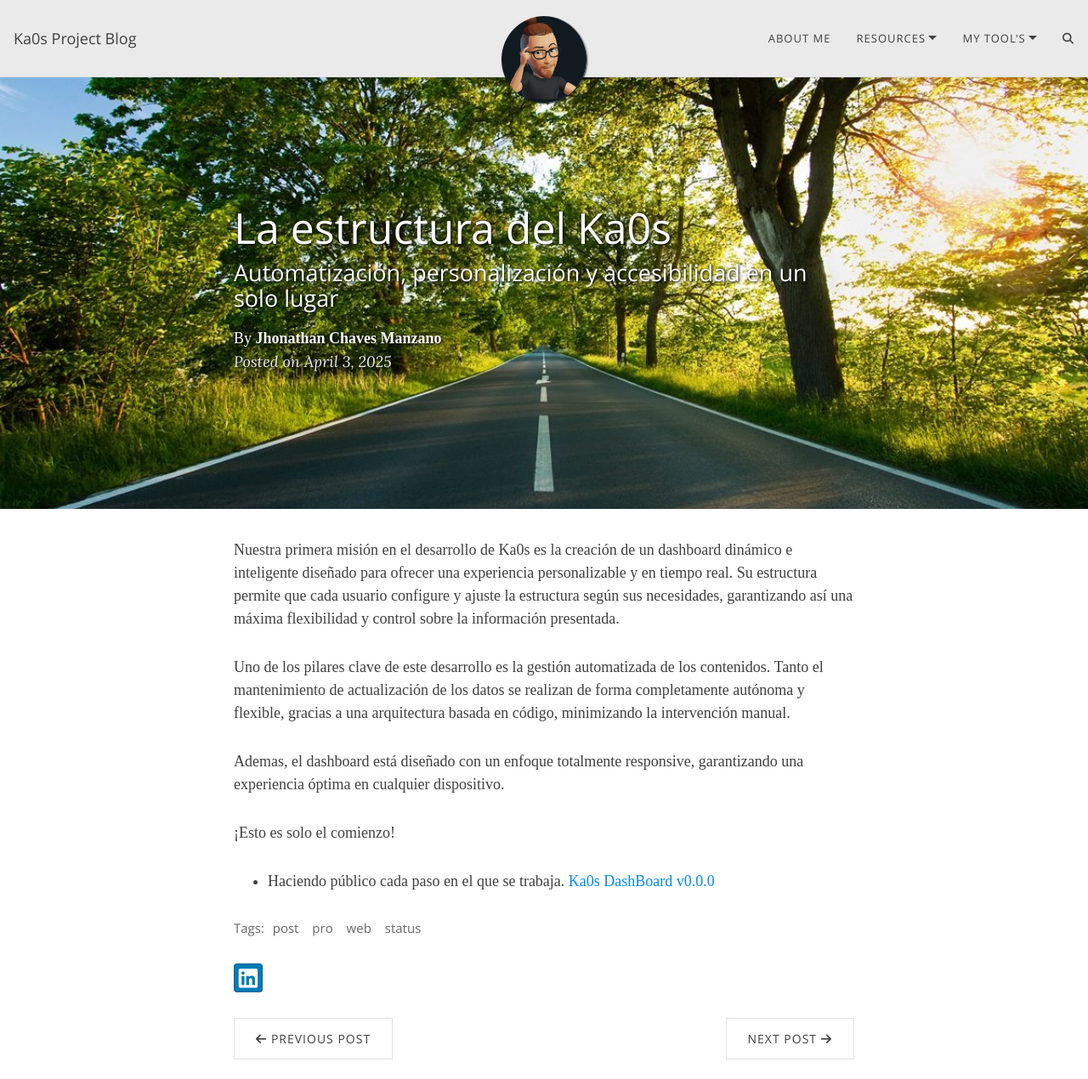
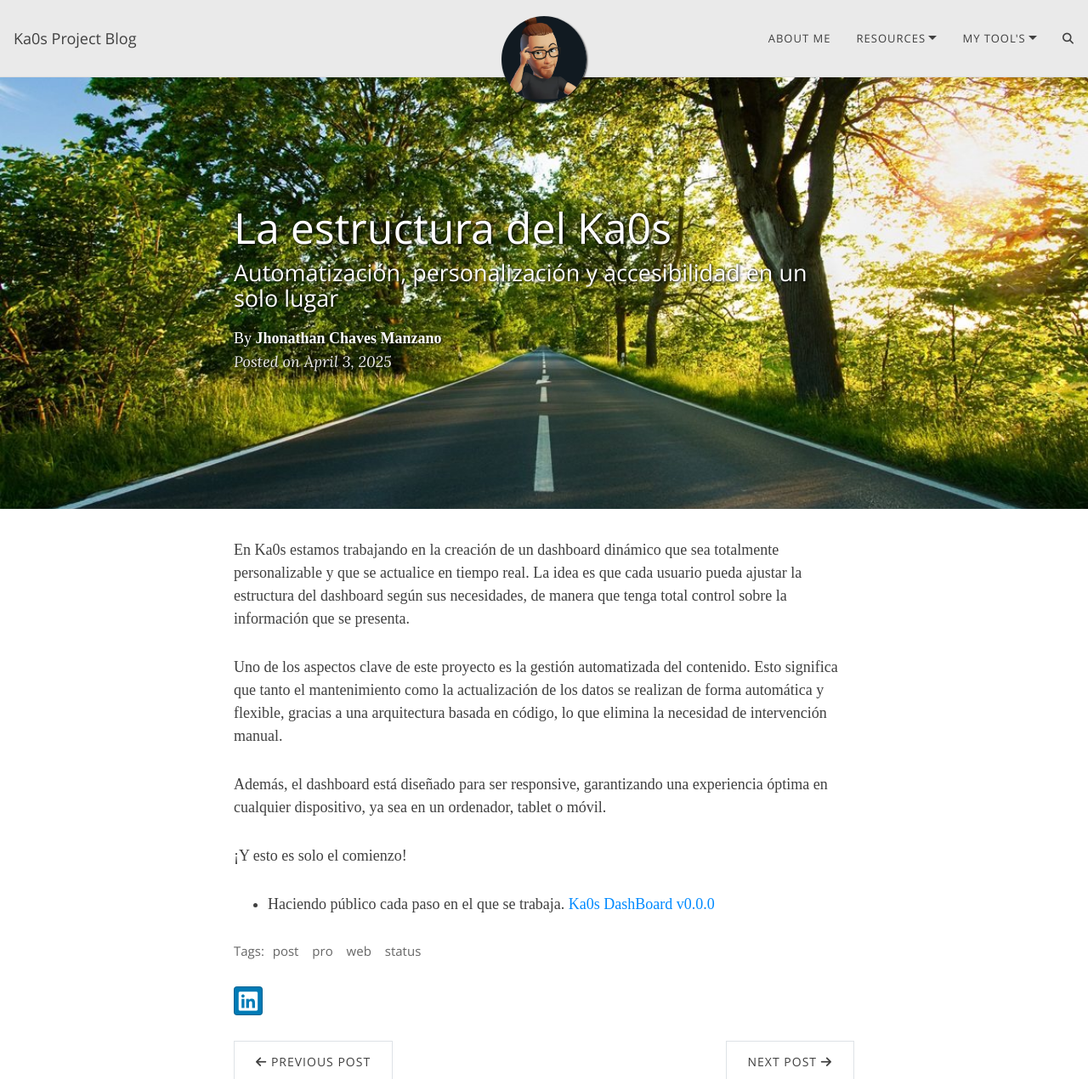
Before and after one commit to Ka0s-Klaus/ka0s.github.io, a Jekyll site: the page built from _posts/2025-04-03-la-estructura-del-Ka0s.md, in a window 1280 px wide and 1374 px high, cut to the strip 0-1270 px from the top of the window. Shown: the whole strip at 85% size. Built offline with Jekyll 4.4.1, drawn with Linux system fonts in a browser that asks for light colours; comment, search, counter and statistics services are not loaded.

Commit message:
Update 2025-04-03-la-estructura-del-Ka0s.md

```diff
--- a/_posts/2025-04-03-la-estructura-del-Ka0s.md
+++ b/_posts/2025-04-03-la-estructura-del-Ka0s.md
@@ -9,13 +9,13 @@ tags: [post, pro, web, status]
 author: Jhonathan Chaves Manzano
 ---
 
-Nuestra primera misión en el desarrollo de Ka0s es la creación de un dashboard dinámico e inteligente diseñado para ofrecer una experiencia personalizable y en tiempo real. Su estructura permite que cada usuario configure y ajuste la estructura según sus necesidades, garantizando así una máxima flexibilidad y control sobre la información presentada.
+En Ka0s estamos trabajando en la creación de un dashboard dinámico que sea totalmente personalizable y que se actualice en tiempo real. La idea es que cada usuario pueda ajustar la estructura del dashboard según sus necesidades, de manera que tenga total control sobre la información que se presenta.
 
-Uno de los pilares clave de este desarrollo es la gestión automatizada de los contenidos. Tanto el mantenimiento de actualización de los datos se realizan de forma completamente autónoma y flexible, gracias a una arquitectura basada en código, minimizando la intervención manual.
+Uno de los aspectos clave de este proyecto es la gestión automatizada del contenido. Esto significa que tanto el mantenimiento como la actualización de los datos se realizan de forma automática y flexible, gracias a una arquitectura basada en código, lo que elimina la necesidad de intervención manual.
 
-Ademas, el dashboard está diseñado con un enfoque totalmente responsive, garantizando una experiencia óptima en cualquier dispositivo.
+Además, el dashboard está diseñado para ser responsive, garantizando una experiencia óptima en cualquier dispositivo, ya sea en un ordenador, tablet o móvil.
 
-¡Esto es solo el comienzo!
+¡Y esto es solo el comienzo!
 
 - Haciendo público cada paso en el que se trabaja.
 [Ka0s DashBoard v0.0.0](https://www.ka0s.io/dashboard/Index.html)
```
